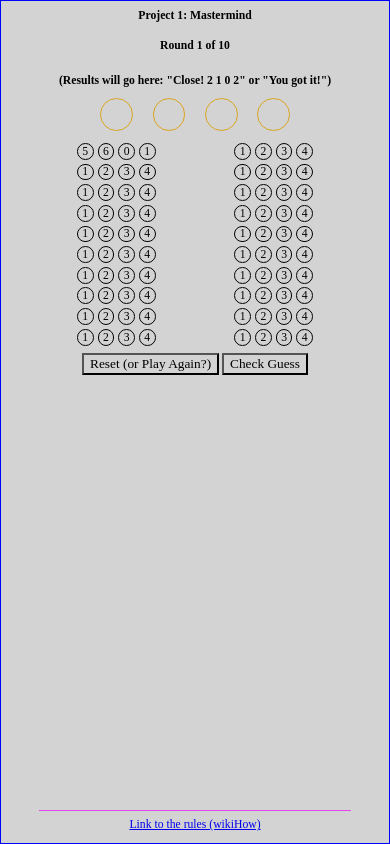
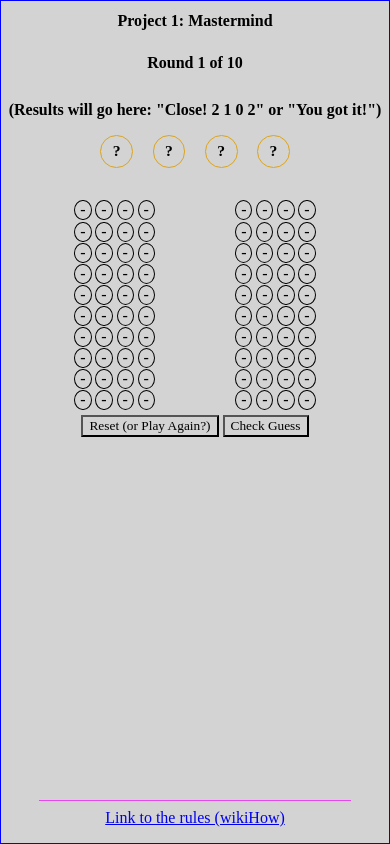
Before and after one commit to bradsm1th/mastermind, a plain HTML site: page index.html in a window 390 px wide. Both pictures are taken after a click on the button "Check Guess". Drawn offline with Linux system fonts and the light colour scheme.

Commit message:
Update CSS, answer cell defaults, gssChkLgc (almost)

```diff
--- a/css/style.css
+++ b/css/style.css
@@ -5,7 +5,7 @@
   background-color: lightgray;
   /* color: white; */
 
-  --font-size: clamp(2vmin, 1rem, 3vmin);
+  /* --font-size: clamp(2vmin, 1rem, 3vmin); */
   --answer-cell-size: calc(8vmin + .1em);
   --guess-cell-size: calc(4vmin + .1em);
 
@@ -17,7 +17,7 @@ body {
 
   height: 100vh;
   margin: 0 auto;
-  overflow: auto;
+  /* overflow: scroll; */
   display: flex;
   flex-direction: column;
   align-items: center;
@@ -71,7 +71,7 @@ body>* {
 #guessCells {
   display: grid;
   gap: 1vmin;
-  grid-template-rows: repeat(10, var(--guess-cell-size));
+  grid-template-rows: repeat(11, var(--guess-cell-size));
 }
 
 /* each row (each guess) */
@@ -94,7 +94,7 @@ body>* {
 #resultCells {
   display: grid;
   gap: 1vmin;
-  grid-template-rows: repeat(10, calc(var(--guess-cell-size) * 1));
+  grid-template-rows: repeat(11, calc(var(--guess-cell-size) * 1));
 }
 
 /* each row (each result) */
@@ -132,15 +132,17 @@ p {
 }
 
 /* for current row / current guess */
-.row.active:hover {
+#guessCells .row.active:hover {
   cursor: pointer;
 }
 
-.row.active {
+#guessCells .row.active {
   /* border: .2vmin solid black; */
 }
 
 /* for all other rows (previous or future) */
-.row:not(.active):hover {
+#guessCells .row:not(.active):hover {
   cursor: not-allowed;
 }
+#resultCells:hover {
+}
--- a/index.html
+++ b/index.html
@@ -11,26 +11,26 @@
 
 <body>
   <h1>Project 1: Mastermind</h1>
-  <h2 id="whatRound">Round <span>1</span> of 10</h2>
+  <h2 id="message">Round 1 of 10</h2>
   <h3 id="results">(Results will go here: "Close! 2 1 0 2" or "You got it!")</h3>
 
   <div id="theAnswer">
-    <div class="cell answerCell"></div>
-    <div class="cell answerCell"></div>
-    <div class="cell answerCell"></div>
-    <div class="cell answerCell"></div>
+    <div class="cell answerCell">?</div>
+    <div class="cell answerCell">?</div>
+    <div class="cell answerCell">?</div>
+    <div class="cell answerCell">?</div>
   </div>
 
   <div id="gameBoard">
 
     <div id="guessCells">
-      <!-- <h4>Guesses</h4> -->
+      <h4>Guesses</h4>
       <!--  4 rows of 10 cells + 1 "check guess" button-->
       <div class="row active">
-        <div class="cell" id="guess1-1">5</div>
-        <div class="cell" id="guess1-2">6</div>
-        <div class="cell" id="guess1-3">0</div>
-        <div class="cell" id="guess1-4">1</div>
+        <div class="cell" id="guess1-1">3</div>
+        <div class="cell" id="guess1-2">3</div>
+        <div class="cell" id="guess1-3">3</div>
+        <div class="cell" id="guess1-4">3</div>
       </div>
 
       <div class="row">
@@ -97,9 +97,9 @@
       </div>
     </div>
     <div id="resultCells">
-      <!-- <h4>Feedback</h4> -->
+      <h4>Feedback</h4>
       <!-- one row of results (blank, white, or red) per guess -->
-      <div class="row">
+      <div class="row active">
         <div class="cell" id="result1-1">1</div>
         <div class="cell" id="result1-2">2</div>
         <div class="cell" id="result1-3">3</div>
--- a/js/app.js
+++ b/js/app.js
@@ -18,44 +18,99 @@ const MAX_ROUNDS = 10;
 /* =======================
 /* state variables
 /* =====================*/
-let codeToBreak;    // 4 randoms from COLORS
+let board;          // [[]]. 10 rows of 4
+let codeToBreak;    // [x,x,x,x]. 4 randoms from COLORS
 let currentRound;   // #. of 10 rows/guesses
-let currentRow;     // ''. of 4 numbers that equate to COLORS[x]
-let currentCells;   // #. To update color clicks
-let board;          // [[]]. 10 rows of 4
+
+let currentGuess;     // [x,x,x,x]. 4 numbers that equate to COLORS[x]
+let roundResults;   // {}. wrong, exact, partial
+
 
 // current cell
+// 🧐🧐🧐🧐🧐🧐🧐🧐 may not need this
+let currentCell;   // #. To update color clicks
 
 
 
 /* =======================
 /* cached elements
 /* =====================*/
+// the answer cells
 const theAnswerEls = document.querySelectorAll('#theAnswer .answerCell');
+// all board cells (guess and result)
+const allCellEls = document.querySelectorAll('#gameBoard .cell');
 // grab just the *active* row (no need to grab entire board and then ignore all but 4 cells)
-const activeRowEl = document.querySelectorAll('#guessCells .row.active');
+const activeRowEls = document.querySelectorAll('#guessCells .row.active .cell');
+// button to check active row's guess
+const checkGuessEl = document.querySelector('#checkGuess');
+// current round
+const currentRoundEl = document.querySelector('#message');
+// the reset button
+const resetEl = document.querySelector('#reset')
 
 
 /* =======================
 /* event listeners
 /* =====================*/
 // add 4 listeners: 1 for each cell in active row
-activeRowEl.forEach(cell => cell.addEventListener('click', handleNewColor));
+activeRowEls.forEach(cell => cell.addEventListener('click', handleNewColor));
+
+// check guess against answer
+checkGuessEl.addEventListener('click', handleGuessCheck);
+
+// reset game
+resetEl.addEventListener('click', init);
+
+//
 
 /* =======================
 /* functions
 /* =====================*/
 init();
 
+// check current guess (2 arrays: the guess and the answer)
+function handleGuessCheck() {
+  activeRowEls.forEach((cell, idx) => {
+    currentGuess[idx] = cell.innerText;
+  });
+  return checkGuess(currentGuess);
+}
+
+// actually check current guess against codeToBreak
+function checkGuess(guess) {
+  // GUARD
+  // only check once currentGuess is valid
+  if (currentGuess.includes(0)) {
+    // alert("That's not a valid guess");
+    return
+  } else {
+
+    guess.forEach((cell, idx) => {
+      // if current cell is exactly correct
+      if (cell.toString() === codeToBreak[idx]) {
+        console.log(cell);
+        roundResults.exact++;
+        // …if it's in the answer but in a different spot
+      } else if (codeToBreak.includes(cell.toString())) {
+        roundResults.partial++;
+      } else {
+        // if it's not there at all
+        roundResults.wrong++;
+      }
+    })
+  }
+  console.log(roundResults);
+  return roundResults;
+}
+
 // change a single cell to the next color in COLORS
-
 function handleNewColor(evt) {
   // GUARDS
   // ignore if the actual cell wasn't clicked
   if (!evt.target.classList.contains('cell')) { return };
 
   // increment clicks unless at end (then start over)
-  if (evt.target.innerText < Object.keys(COLORS).length -1) {
+  if (evt.target.innerText < Object.keys(COLORS).length - 1) {
     evt.target.innerText++;
   } else {
     evt.target.innerText = 0;
@@ -65,7 +120,7 @@ function handleNewColor(evt) {
 
 // change return value to next value in COLORS
 function updateColor(colorKey) {
-  console.log(`should be a color ${COLORS[colorKey]}…`)
+  console.log(`color needs to change to: ${COLORS[colorKey]}…`)
 }
 
 function init() {
@@ -84,13 +139,18 @@ function init() {
     [0, 0, 0, 0],  // guess 9
     [0, 0, 0, 0],  // guess 10
   ]
+  currentCell = COLORS[0];
   codeToBreak = makeNewCode();
-  currentGuess = 0;
-
-  currentCell = COLORS[0];
+  currentGuess = [0, 0, 0, 0];
+  roundResults = {
+    wrong: 0,
+    exact: 0,
+    partial: 0,
+  }
 
   console.log(`It's round ${currentRound}`)
   console.log(`Code (number): ${codeToBreak}`)
+
 
   render();
 }
@@ -103,30 +163,31 @@ function render() {
 
 function renderBoard() {
   // reset ALL guess rows
-  board.forEach(row => {
-    row.forEach((cell, idx) => {
-      activeRowEl[idx] = `${COLORS[0]}`
-    })
+  allCellEls.forEach(cell => {
+    cell.innerText = `${COLORS[0]}`;
   })
 
-  // update FIRST guess row
+  // reset 'active' class on guess row and result row
 
-  // update ALL results rows
+
   return board;
 }
 
 // change round
-function renderRound(round) {
-  // currentRoundEl.innerHTML = `<strong>${round}</strong>`;
+function renderRound() {
+  // GUARD.
+  // last round
+  currentRoundEl.innerHTML = (currentRound > MAX_ROUNDS) ? "Sorry, You Lose" : `Round <mark>${currentRound++}</mark> of 10`;
 }
 
 // render answer
 function renderAnswer() {
+  // theAnswerEls.visibility =
   theAnswerEls.forEach((cell, idx) => {
     // cell.style.backgroundColor = `${codeToBreak[idx]}`;
     cell.style.backgroundColor = `${COLORS[codeToBreak[idx]]}`;
     cell.style.borderColor = (`${COLORS[codeToBreak[idx]]} === 'white'`) ? 'black' : `${COLORS[codeToBreak[idx]]}`;
-    // cell.style.color  = `${COLORS[codeToBreak[idx]]}`;
+    cell.innerText = '';
   })
 }
 
@@ -165,3 +226,8 @@ function makeNewCode() {
   return codeToBreak;
 
 }
+
+// update active row to next one
+
+
+// update guessResults
```
